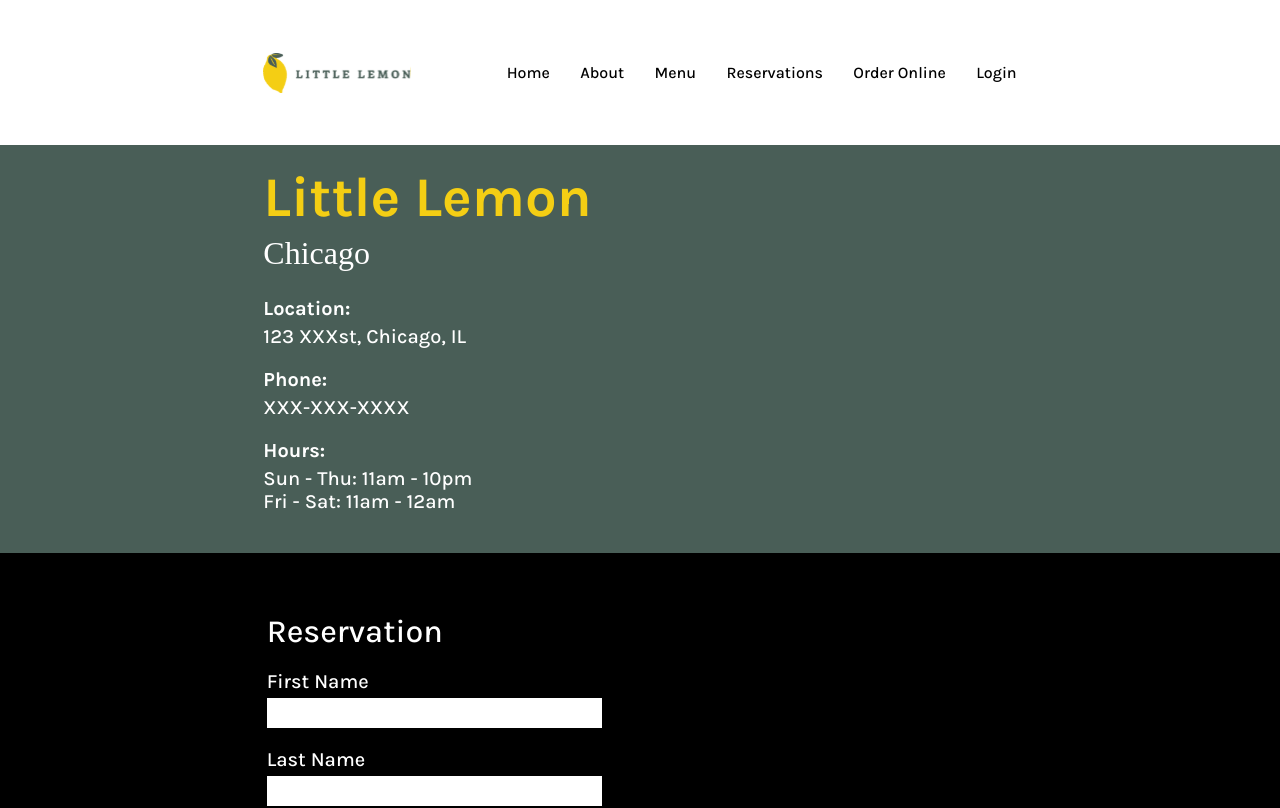
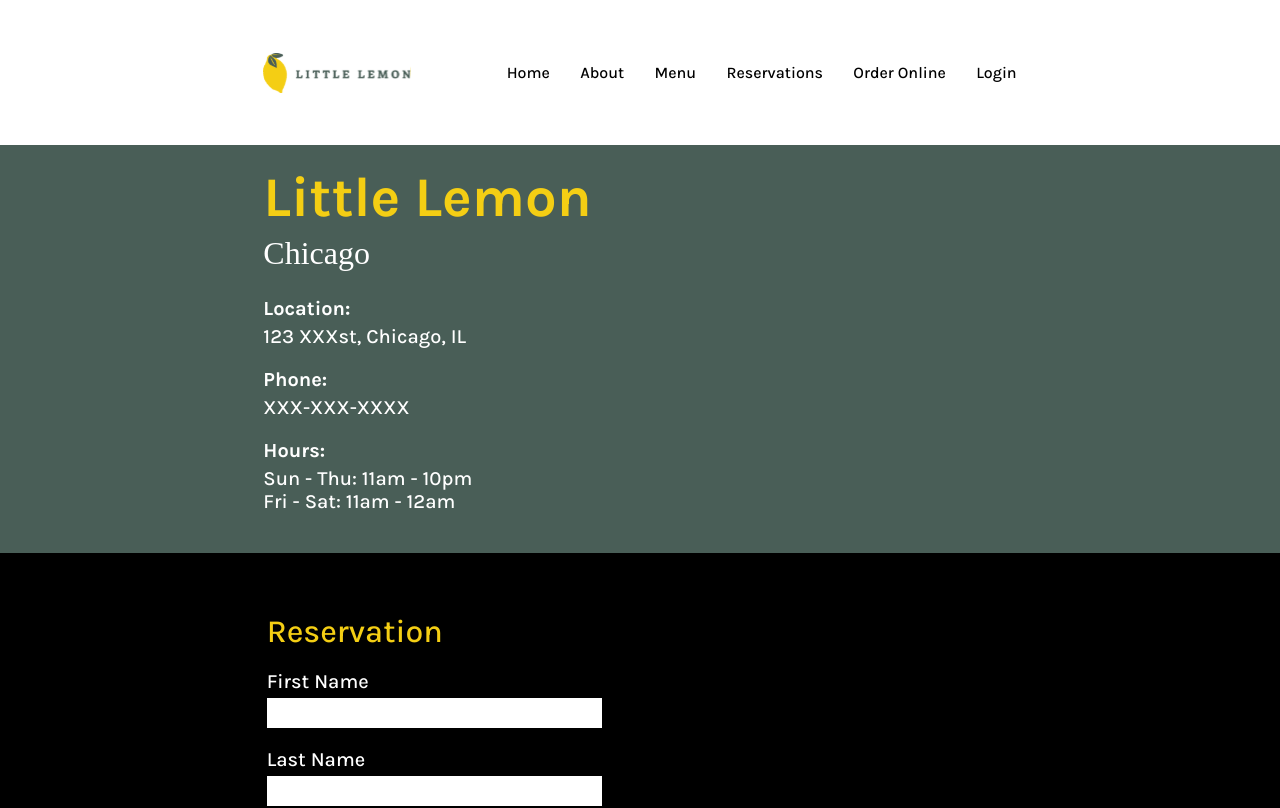
Before and after one commit to dev4hk/Restaurant-App, a React (Create React App) app: page /reservations in a window 1280 px wide. Shown: the top 808 px of the page. Built offline with nearby package versions, Linux system fonts and the light colour scheme.

Commit message:
added color to confirmation title

```diff
--- a/src/style.css
+++ b/src/style.css
@@ -360,7 +360,7 @@
 .booking-form-title {
   font-size: 32px;
   font-weight: 500;
-  color: white;
+  color: #f4ce14;
 }
 
 .boorking-form {
```
